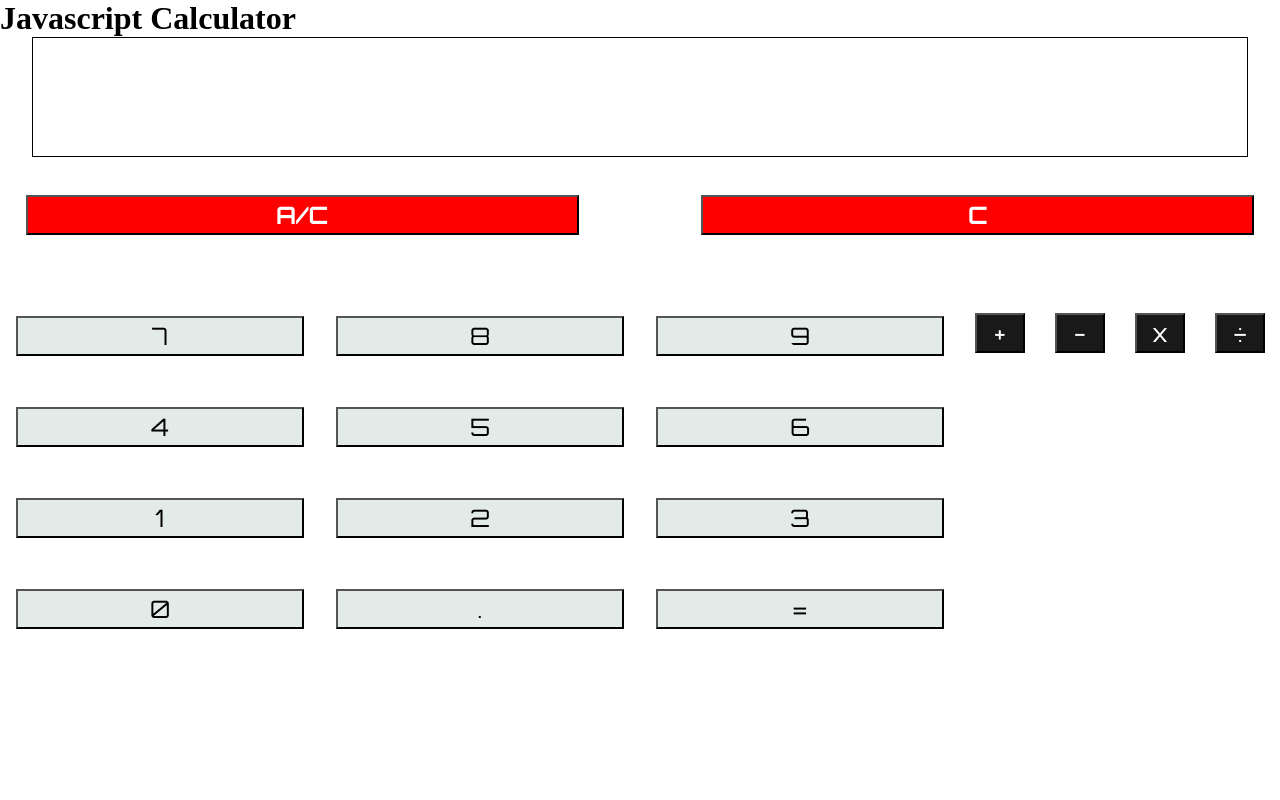
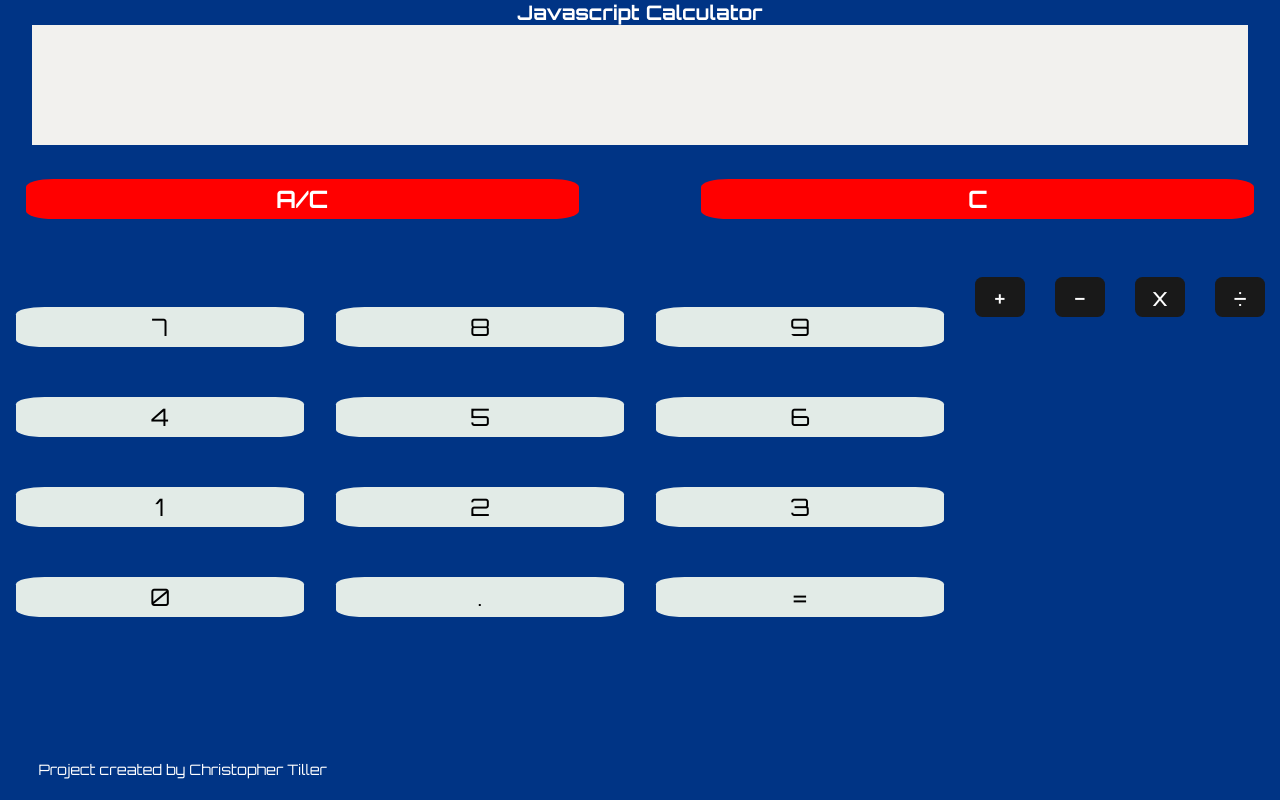
Before and after one commit to ctiller15/JavascriptCalculator, a plain HTML site: page index.html in a window 1280 px wide. Drawn offline with Linux system fonts and the light colour scheme.

Commit message:
decimal bugfix, change font styling, round out button corners, add color, add footer.

```diff
--- a/css/style.css
+++ b/css/style.css
@@ -2,6 +2,19 @@
 *{
 	margin: 0;
 	padding: 0;
+	border: none;
+	background: none;
+}
+
+body{
+	background: #003485;
+	color: white;
+}
+
+h1 {
+	font-family: Orbitron;
+	font-size: 1.25em;
+	text-align: center;
 }
 
 .calc{
@@ -15,16 +28,18 @@
 	box-sizing: border-box;
 	width: 95%;
 	height: 15vh;
-	border: 1px solid black;
 	font-family: Orbitron;
 	font-size: 2.5em;
 	margin: 0 auto;
 	padding: 3%;
+	text-align: right;
+	background: #F2F1EE;
+	color: black;
 }
 
 .deleteButtons{
 	width: 100%;
-	height: 10vh;
+	height: 8vh;
 	margin: 2%;
 	display: flex;
 	justify-content: space-between;
@@ -35,9 +50,11 @@
 	background: red;
 	color: white;
 	font-weight: bold;
+	border-radius: 5% / 20%;
 }
 
 .numButtons{
+	margin-top: 2.2%;
 	width: 75%;
 	display: flex;
 	justify-content: space-around;
@@ -50,6 +67,7 @@
 	margin-bottom: 5%;
 	background: #E2EBE7;
 	color: black;
+	border-radius: 10% / 18%;
 }
 
 .opButtons{
@@ -59,9 +77,11 @@
 	justify-content: space-around;
 }
 .opButtons button{
+	height: 40px;
 	margin-bottom: 5%;
 	background: #191919;
 	color: white;
+	border-radius: 15% / 18.75%;
 }
 
 button{
@@ -82,3 +102,12 @@ button{
 .equal{
 	order: -1;
 }
+
+footer{
+	height: 5vh;
+	position: fixed;
+	bottom: 0;
+	margin: 0% 3%;
+	font-family: Orbitron;
+	font-size: .9em;
+}
--- a/index.html
+++ b/index.html
@@ -14,6 +14,9 @@
 	<div class="numButtons"></div>
 	<div class="opButtons"></div>
 </div>
+<footer>
+	<p>Project created by Christopher Tiller</p>
+</footer>
 
 <script type="text/javascript" src="js/app.js"></script>
 </body>
--- a/js/app.js
+++ b/js/app.js
@@ -20,6 +20,7 @@ function createOperation(name, icon, operation){
 	opSection.appendChild(opsObj[name].button);
 }
 
+// sets the "solved" state to true, and completes whatever operation was primed.
 function solve(){
 	equality();
 	solved = true;
@@ -56,6 +57,9 @@ function equality(){
 	nums.forEach(function(num){
 		num.removeEventListener("click", updateNum, false);
 	});
+	decimal.removeEventListener("click", updateNum, false);
+	// truncating the number just in case.
+	truncateNum();
 	// reset the option.
 	option = 0;
 }
@@ -89,6 +93,7 @@ function handleOperator(optval){
 	nums.forEach(function(num){
 		num.addEventListener("click", updateNum, false);
 	});
+	decimal.addEventListener("click", updateNum, false);
 	// the first parameter is always the event e.
 	equals.addEventListener("click", solve, false);
 
@@ -128,13 +133,13 @@ decimal.addEventListener("click", function(){
 		if(display.textContent.indexOf(".") === -1){
 			if(!solved){
 				display.textContent += ".";
-				secondVal += this.textContent;
-				console.log(secondVal);
+				//secondVal += this.textContent;
+				//console.log(secondVal);
 				truncateNum();
 				//display.textContent = secondVal;
 			} else if(solved){
 				display.textContent = ".";
-				secondVal += ".";
+				//secondVal += ".";
 				// resetting solved to false.
 				solved = false;
 			}
```
